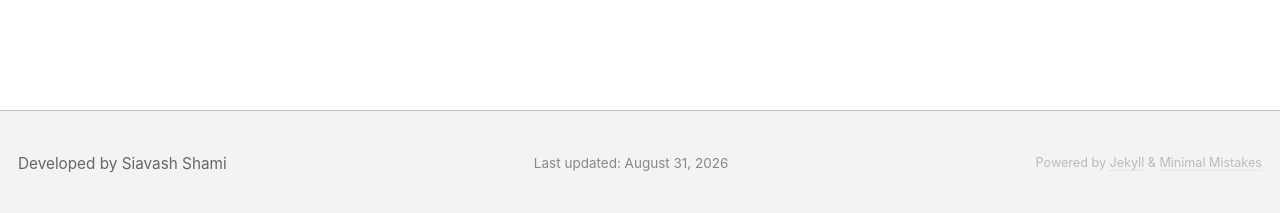
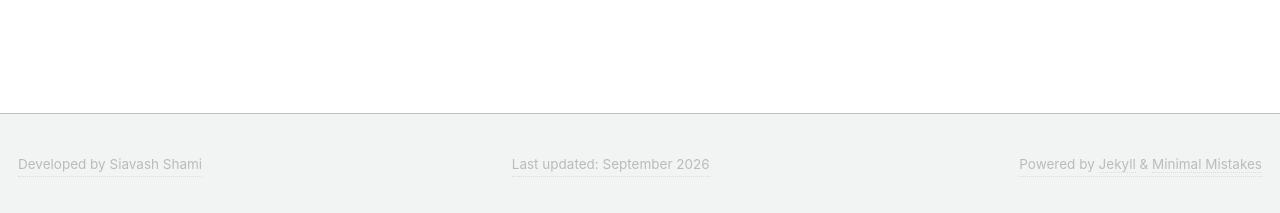
Before and after one commit to siavashshami/siavashshami.github.io, a Jekyll site: the page built from _pages/experiences.md, in a window 1280 px wide and 1172 px high. Shown: the part 956-1169 px from the top of the window. Built offline with Jekyll 4.4.1, drawn with Linux system fonts in a browser that asks for light colours; some web fonts are replaced.

Commit message:
Update footer.html

```diff
--- a/_includes/footer.html
+++ b/_includes/footer.html
@@ -6,18 +6,16 @@
     align-items: center;
     flex-wrap: wrap;
     padding: 0.2em 0;
-    font-size: 0.85rem;
-    color: #666;
+    font-size: 0.75rem;
+    color: #bbb;
     max-width: 100%;
     line-height: 1.8;
 ">
-    <span>Developed by Siavash Shami</span>
+    <span style="border-bottom: 1px dotted #ddd;">Developed by Siavash Shami</span>
 
-    <span style="font-size: 0.75rem; color: #888; text-align: center;">
-        Last updated: August 31, 2026
-    </span>
+    <span style="border-bottom: 1px dotted #ddd;">Last updated: September 2026</span>
 
-    <span style="font-size: 0.7rem; color: #bbb;">
+    <span style="border-bottom: 1px dotted #ddd;">
         Powered by
         <a href="https://jekyllrb.com/" target="_blank" style="color: #bbb; text-decoration: none; border-bottom: 1px dotted #ddd;">Jekyll</a>
         &amp;
```
